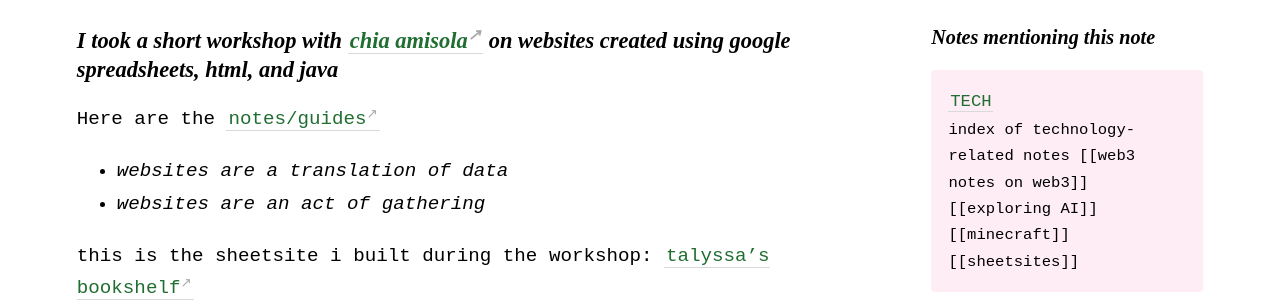
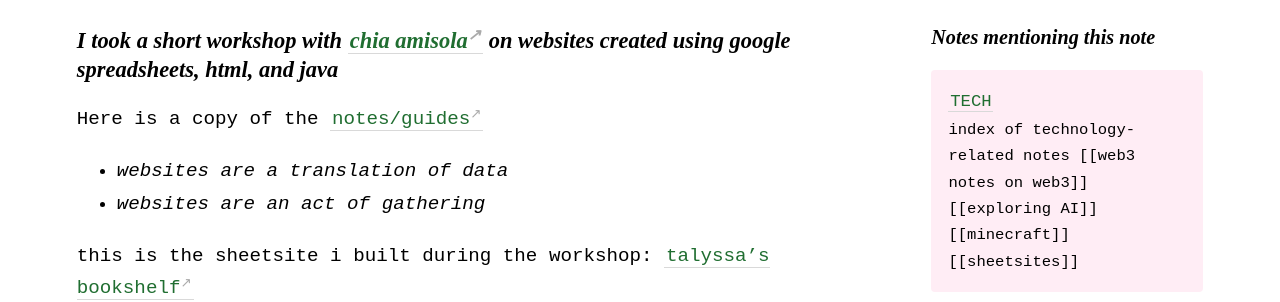
Before and after one commit to geminiworms/talyssagarden.github.io, a Jekyll site: the page built from _notes/sheetsites.md, in a window 1280 px wide. Shown: the part 192-494 px from the top of the page. Built offline with Jekyll 4.4.1, drawn with Linux system fonts in a browser that asks for light colours.

Commit message:
Update sheetsites.md

```diff
--- a/_notes/sheetsites.md
+++ b/_notes/sheetsites.md
@@ -2,7 +2,7 @@
 title: sheetsites
 ---
 ### I took a short workshop with [chia amisola](https://chia.design/) on websites created using google spreadsheets, html, and java
-Here are the [notes/guides](https://docs.google.com/spreadsheets/d/1gLyh6gv41vl9H1fBmjFrGfKip9dKkvIu6o8sccTw2lY/edit#gid=1378489804) <br>
+Here is a copy of the [notes/guides](https://docs.google.com/spreadsheets/d/1UfKfW7ES5nxsXY-u1vv4PMQFtluku2oKsDdbmuUGaFw/edit?usp=sharing) <br>
 - <i> websites are a translation of data </i>
 - <i> websites are an act of gathering </i>
 
```
